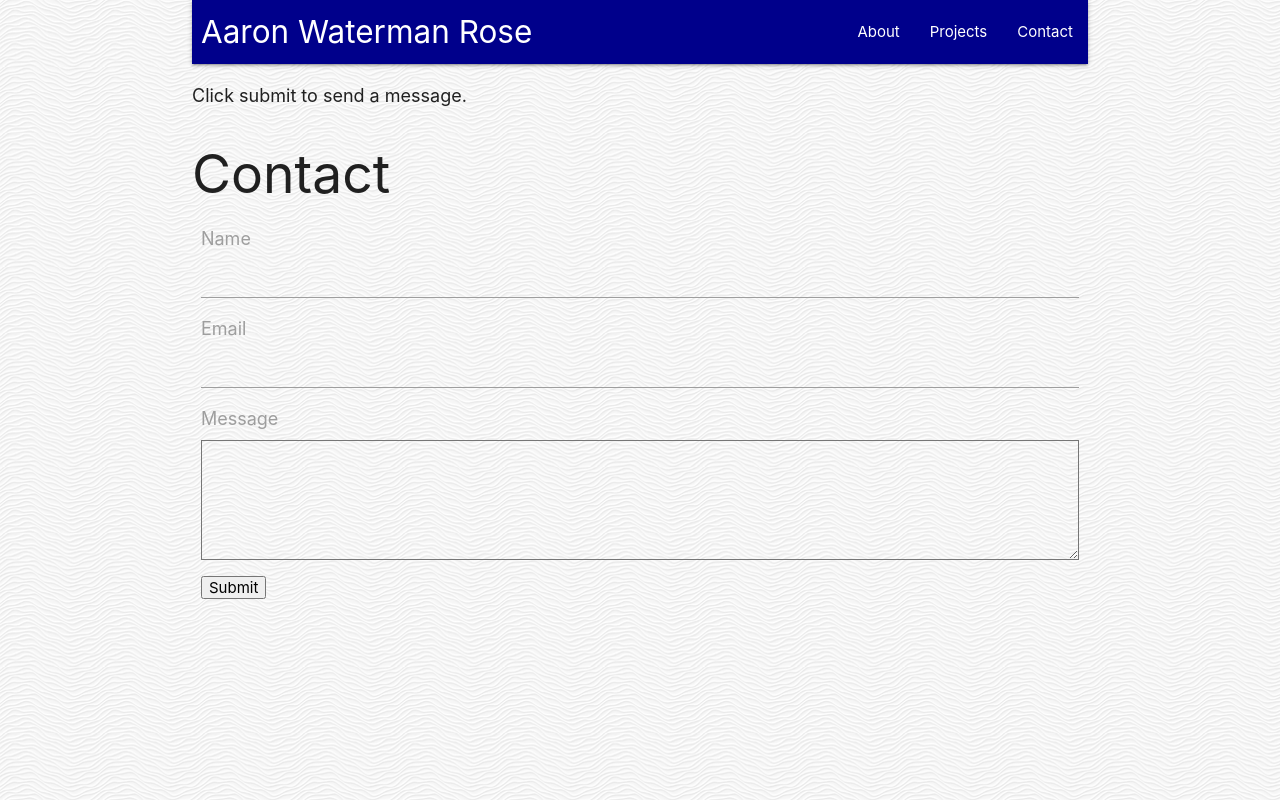
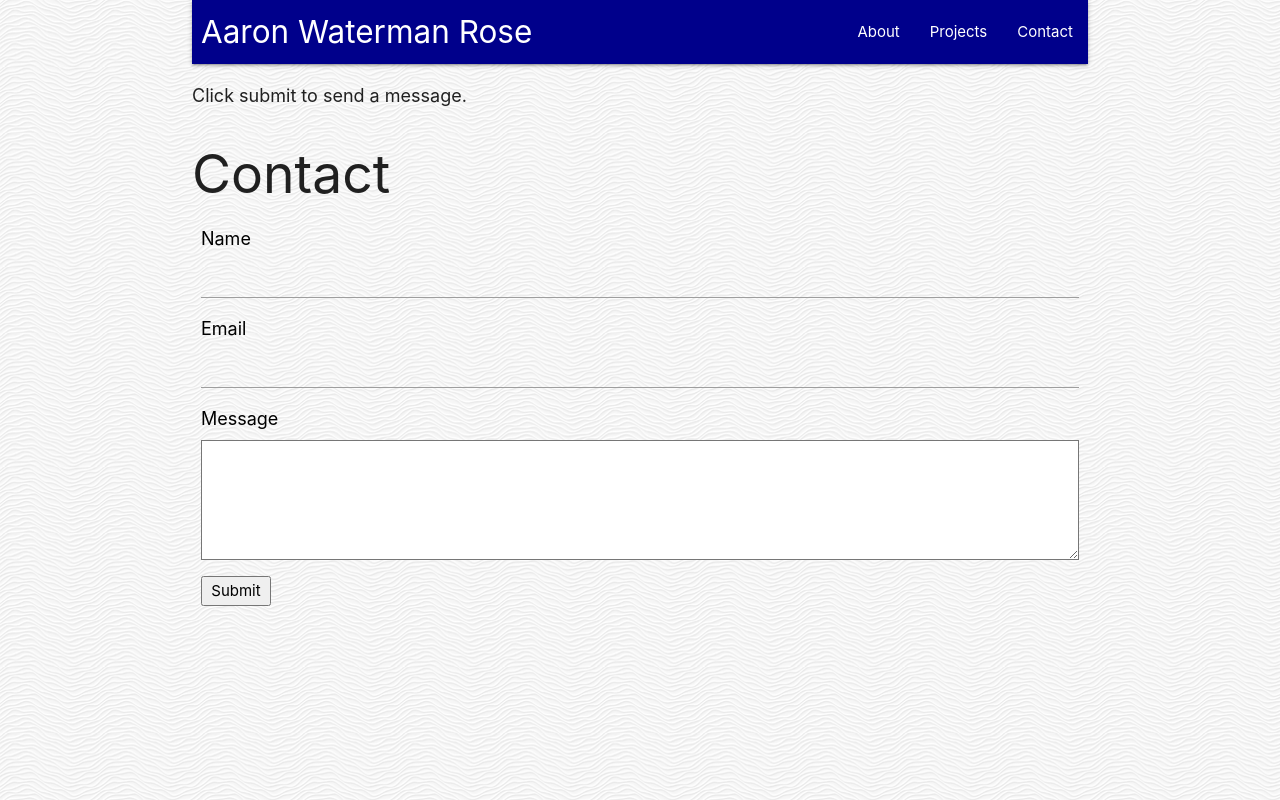
Before and after one commit to RexStrider/React-Portfolio, a React (Create React App) app in the folder client/: page /contact in a window 1280 px wide. Built offline with nearby package versions, Linux system fonts and the light colour scheme.

Commit message:
adjusting styling

```diff
--- a/client/src/Components/About.css
+++ b/client/src/Components/About.css
@@ -6,19 +6,20 @@
 }
 
 .about img {
-    margin-right: 2%;
+    margin-right: 3%;
+}
+
+.about img {
+    max-height: 400px;
+    max-width: 400px !important;
 }
 
 @media (max-width: 992px) {
     .about {
-        /* display: flex; */
+        margin-right: 0%;
+
         flex-direction: column;
         justify-content: space-around;
         align-items: center;
     }
-
-    .about img {
-        max-height: 400px;
-        max-width: 400px !important;
-    }
 }
--- a/client/src/Components/Contact.css
+++ b/client/src/Components/Contact.css
@@ -2,12 +2,23 @@
     margin: 1%;
 }
 
-label {
+.contact section label {
     font-size: 18px;
+    color: black;
 }
 
 .contact section textarea {
+    background-color: white;
+
     height: 120px;
-
     margin-top: 1%;
 }
+
+.contact section button {
+    height: 30px;
+    width: 70px;
+}
+
+.contact section button:hover {
+    cursor: pointer;
+}
```
